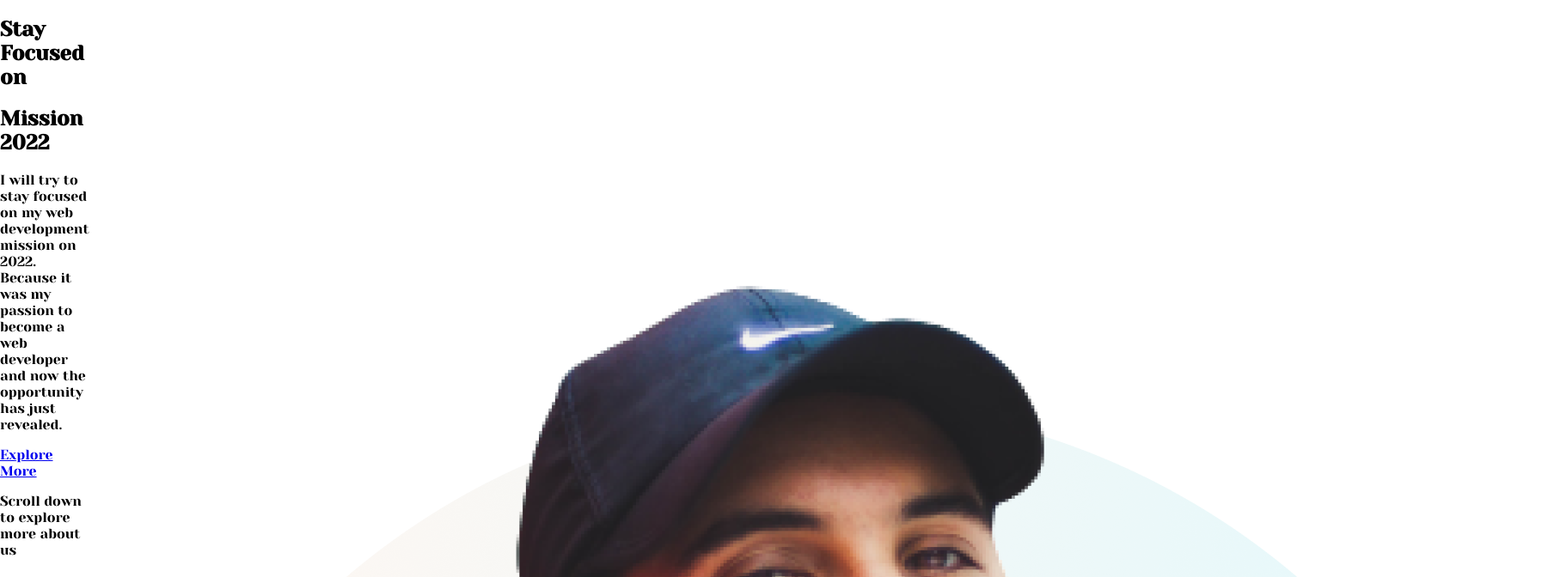
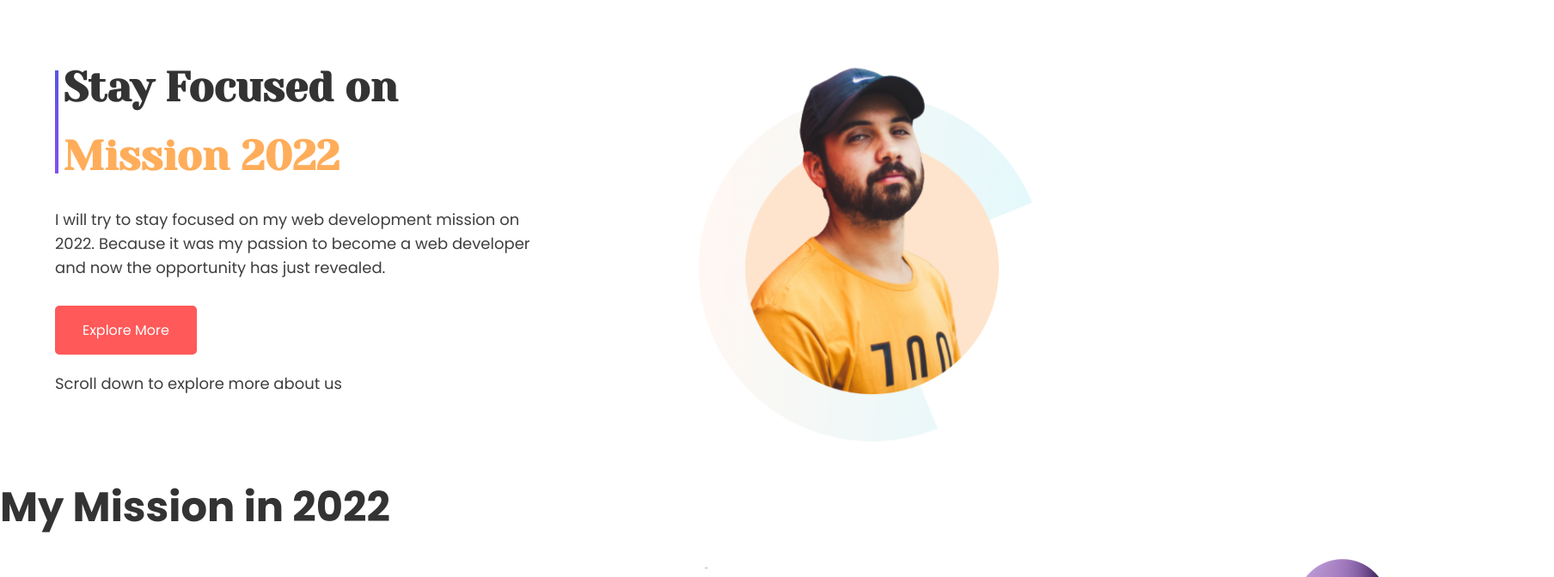
Before and after one commit to Rakibul-Hashan/assignment01, a plain HTML site: page index.html in a window 1280 px wide. Shown: the top 672 px of the page at 86% size, 1808 px wide, since content can reach past the window. Drawn offline with Linux system fonts and the light colour scheme.

Commit message:
First section css done

```diff
--- a/index.html
+++ b/index.html
@@ -14,7 +14,7 @@
 
 </head>
 <body>
-    <section class="d-flex">
+    <section class="hero-banner flex-container">
         <div>
             <div>
                 <h1>Stay Focused on</h1>
@@ -55,16 +55,16 @@
             <img src="./images/pictures/coding.png" alt="">
         </div>
         <div>
-            <h3>Develop</h3>
-            <h3>Without Limits</h3>
+            <h2>Develop</h2>
+            <h2>Without Limits</h2>
             <p>Developing something needs brainstorming and the final result is not only for personal use. It's for a mass audience who are almost dumb. So, we have to develop any website or any web application so that the user does not get consued about the site or app. Also, the interface of the website/ app should be good. It should be clean and nice to the user so that we can easily drive them to the exact destination we want them to go without their knowledge. A good UI/UX designer knows how to design a profitable and successful app for a lazy and passionate user who will convert into a customer.  </p>
             <a href="#" class="btn">Read the Document</a>
         </div>
     </section>
     <section>
         <div>
-            <h3>Develop</h3>
-            <h3>Without Limits</h3>
+            <h2>Know our</h2>
+            <h2>Global Community</h2>
             <p>Developing something needs brainstorming and the final result is not only for personal use. It's for a mass audience who are almost dumb. So, we have to develop any website or any web application so that the user does not get consued about the site or app. Also, the interface of the website/ app should be good. It should be clean and nice to the user so that we can easily drive them to the exact destination we want them to go without their knowledge. A good UI/UX designer knows how to design a profitable and successful app for a lazy and passionate user who will convert into a customer.  </p>
             <a href="#" class="btn">Read the Document</a>
         </div>
--- a/style.css
+++ b/style.css
@@ -1,13 +1,114 @@
+*{
+    padding: 0;
+    margin: 0;
+}
 body{
     font-family: 'Poppins', sans-serif;
     font-family: 'Yeseva One', cursive;
     margin: 0;
     padding: 0;
 }
+
+
+h1,h2,h3,h4,h5,h6{
+    color:#333333;
+}
+h1{
+    font-family: Poppins;
+    font-size: 48px;
+    font-style: normal;
+    font-weight: 700;
+    line-height: 70px;
+    letter-spacing: 0em;
+
+}
+h2{
+    font-family: Poppins;
+    font-size: 36px;
+    font-style: normal;
+    font-weight: 700;
+    line-height: 54px;
+    letter-spacing: 0em;
+
+}
+
+p{
+    font-family: Poppins;
+    font-size: 18px;
+    font-style: normal;
+    font-weight: 400;
+    color: #3E3E3E    ;
+    line-height: 28px;
+    letter-spacing: 0px;
+    margin: 15px 0;
+}
+h5{
+    font-family: Poppins;
+    font-size: 24px;
+    font-style: normal;
+    font-weight: 600;
+    line-height: 36px;
+    letter-spacing: 0em;
+    text-align: left;
+
+}
 .flex-container{
     display: flex;
-    padding: 3% 5%;
+    padding: 0 5% 3% 5%;
 }
 .d-flex{
     display: flex;
 }
+.btn{
+    background: #FF5959;
+    padding: 14px 30px;
+    border: 2px solid #FF5959;
+    transition: 0.3s linear;
+}
+.btn:hover{
+    color: #FF5959;
+    background: #ffffff;
+    border: 2px solid #FF5959;
+}
+/* hero-banner */
+.hero-banner{
+    align-items: center;
+}
+.hero-banner h1{
+    font-family: 'Yeseva One', cursive;
+    line-height: 40px;
+    margin: 40px 0;
+}
+.hero-banner h1:nth-child(2){
+    color: #FFAD5A;
+}
+/* .hero-banner div{
+    width: ;
+} */
+.hero-banner > div {
+    width: 65%;
+}
+
+.hero-banner div:nth-child(2){
+    text-align: right;
+}
+.hero-banner div img{
+    width: 70%;
+}
+.hero-banner a{
+    color: #fff;
+    text-decoration: none;
+    border-radius: 5px;
+    font-family: Poppins, sans-serif;
+    margin-top: 15px;
+    display: inline-block;
+}
+.hero-banner p{
+    margin-top: 20px;
+}
+.hero-banner div div{
+    border-left: 4px solid black;
+  border-image: linear-gradient(#5756E1, #844EEE) 1;
+  padding: 0 1%;
+  border-radius: 30px;
+}
```
